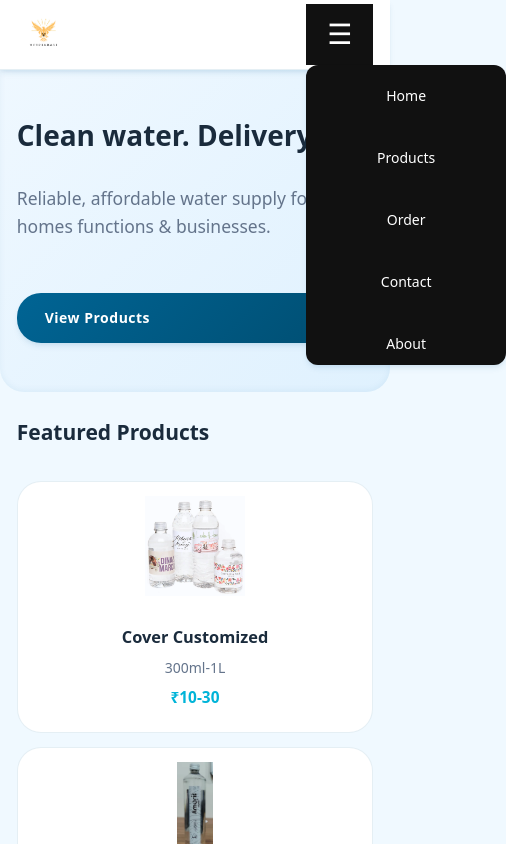
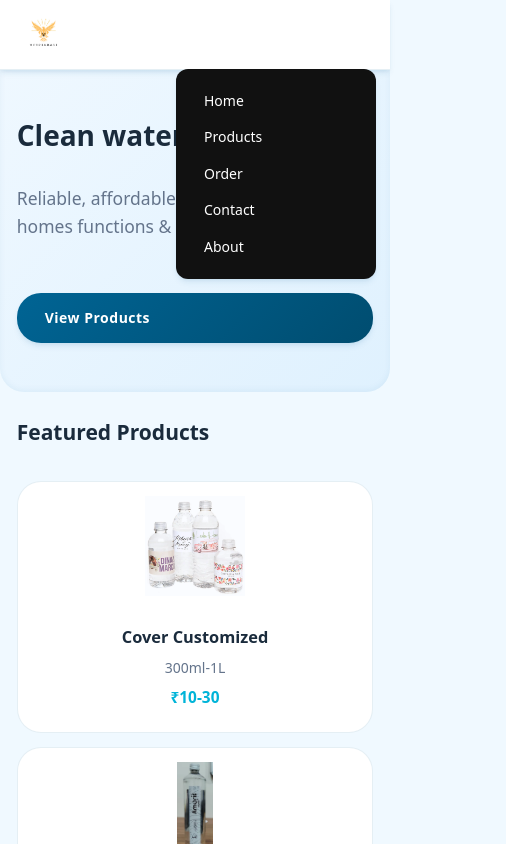
Before and after one commit to enfieldr/Vetriarasi, a plain HTML site: page index.html in a window 390 px wide. Both pictures are taken after a click on the button "Toggle navigation". Shown: the top 844 px of the page, 506 px wide, since content can reach past the window. Drawn offline with Linux system fonts and the light colour scheme.

Commit message:
latest update

```diff
--- a/assets/css/style.css
+++ b/assets/css/style.css
@@ -566,65 +566,50 @@ body {
   border-radius: var(--radius);
 }
 
-/* --- Base nav styling --- */
-.main-nav {
-  background-color: #111;
-  color: white;
-  padding: 0.5rem 1rem;
-  position: relative;
+/* Default: hide nav list on small screens */
+.nav-list {
+  display: none;
+  list-style: none;
+  background: #111;
+  padding: 1rem;
+  margin: 0;
 }
 
-.nav-list {
-  list-style: none;
-  margin: 0;
-  padding: 0;
-  display: flex;
-  gap: 1rem;
-  transition: max-height 0.3s ease, opacity 0.3s ease;
+/* When the toggle button is clicked, this class is added */
+.nav-list.show {
+  display: block;
 }
 
-/* Desktop links */
+/* Basic styling for links */
 .nav-list li a {
+  display: block;
+  padding: 0.5rem 1rem;
+  color: white;
   text-decoration: none;
-  color: white;
-  font-weight: 500;
 }
 
-/* --- Mobile toggle button --- */
+/* Mobile toggle button styling */
 .nav-toggle {
-  display: none;
   background: none;
   border: none;
   color: white;
-  font-size: 28px;
+  font-size: 24px;
   cursor: pointer;
 }
 
-/* --- Mobile view --- */
-@media (max-width: 768px) {
+/* Larger screens — show nav inline */
+@media (min-width: 768px) {
   .nav-toggle {
-    display: block;
+    display: none; /* hide button on desktop */
   }
 
   .nav-list {
-    display: block;
-    position: absolute;
-    top: 100%;
-    left: 0;
-    right: 0;
-    background: #111;
-    overflow: hidden;
-    max-height: 0;
-    opacity: 0;
+    display: flex;
+    background: none;
   }
 
-  .nav-list.show {
-    max-height: 300px; /* Adjust based on number of links */
-    opacity: 1;
-  }
-
-  .nav-list li {
-    padding: 10px;
-    text-align: center;
+  .nav-list li a {
+    padding: 0.5rem 1rem;
+    color: white;
   }
 }
```
